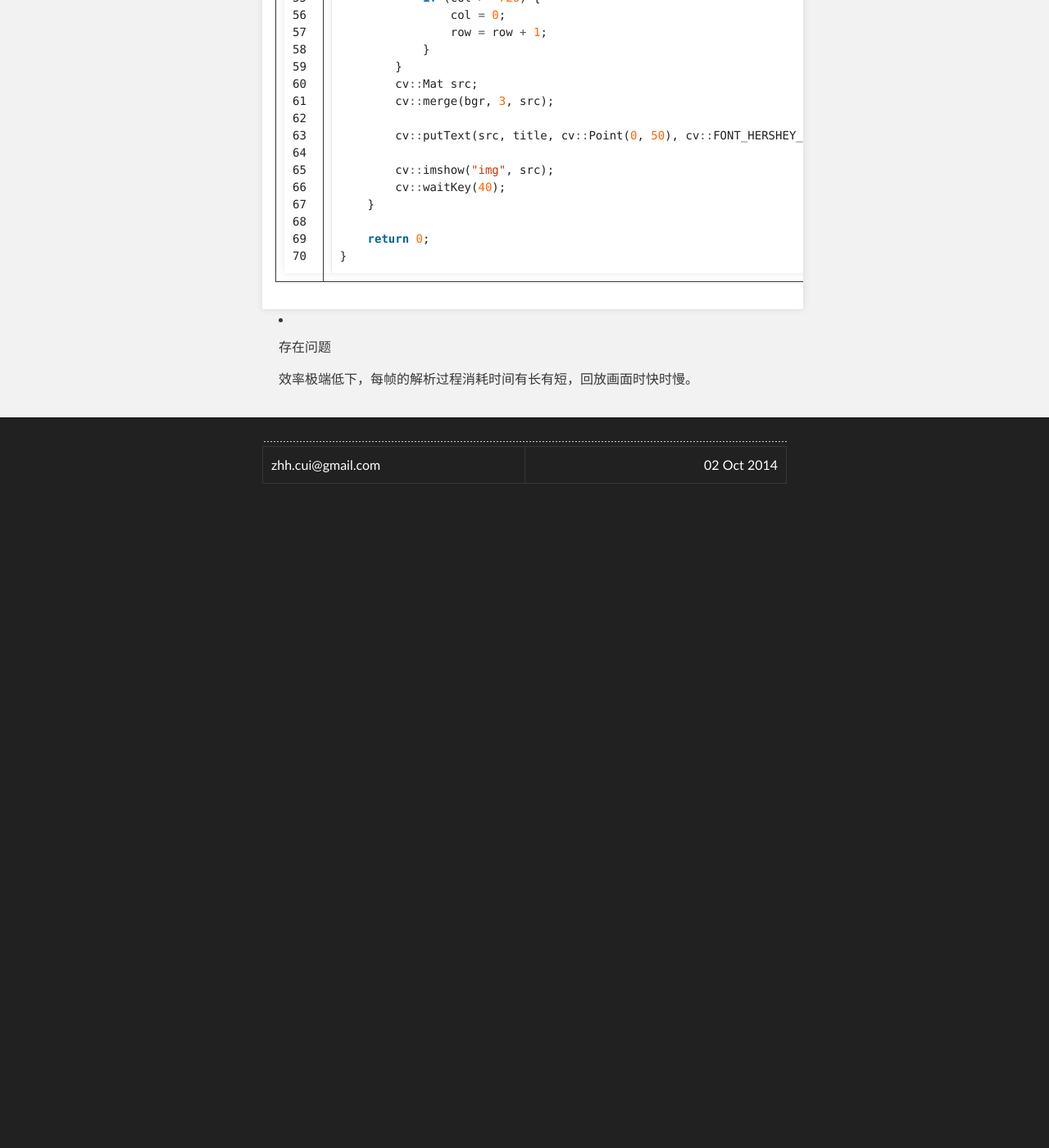
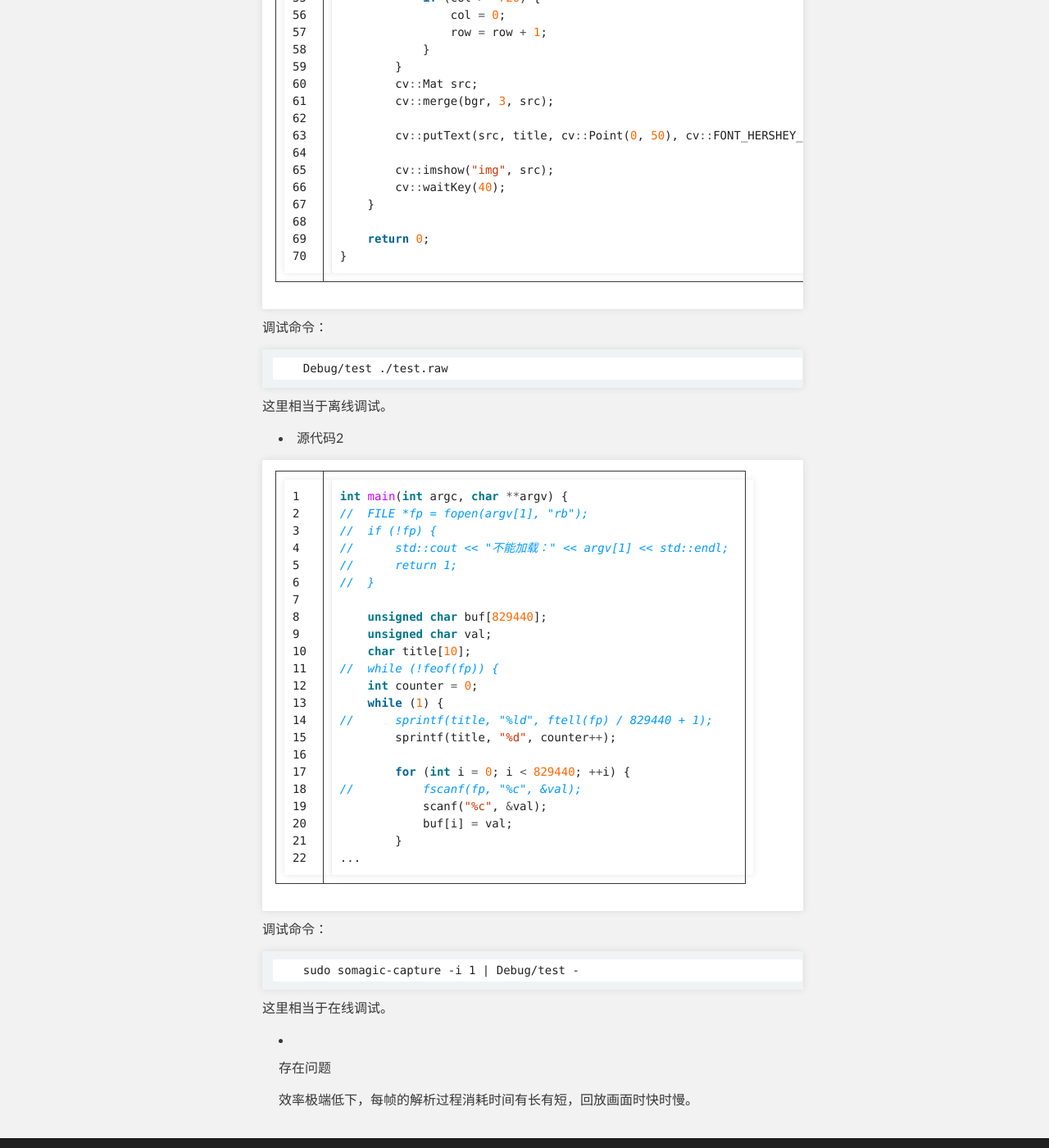
Before and after one commit to zhh-cui/zhh-cui.github.io, a Jekyll site: the page built from _posts/2014-10-02-Ubuntu驱动USB采集卡（二）.md, in a window 1280 px wide and 1400 px high, scrolled down 2206 px. Shown: the whole window at 82% size. Built offline with Jekyll 4.4.1, drawn with Linux system fonts in a browser that asks for light colours; before the commit the page ends 2836 px from its top, so only the background shows below that.

Commit message:
增加功能，利用“|”和“-”，将上一条命令的标准输出，作为下一条命令的标准输入。
Signed-off-by: CUI Zhaohui <zhh.cui@gmail.com>

```diff
--- a/_posts/2014-10-02-Ubuntu驱动USB采集卡（二）.md
+++ b/_posts/2014-10-02-Ubuntu驱动USB采集卡（二）.md
@@ -33,7 +33,7 @@ title: Ubuntu驱动USB采集卡（二）
 
     b = y + 2.03211 * (u - 128.0);
 
-- 源代码
+- 源代码1
 
 {% highlight c++ linenos %}
 #include <iostream>
@@ -108,6 +108,45 @@ int main(int argc, char **argv) {
 }
 {% endhighlight %}
 
+调试命令：
+
+        Debug/test ./test.raw
+
+这里相当于离线调试。
+
+- 源代码2
+
+{% highlight c++ linenos %}
+int main(int argc, char **argv) {
+//  FILE *fp = fopen(argv[1], "rb");
+//  if (!fp) {
+//      std::cout << "不能加载：" << argv[1] << std::endl;
+//      return 1;
+//  }
+
+    unsigned char buf[829440];
+    unsigned char val;
+    char title[10];
+//  while (!feof(fp)) {
+    int counter = 0;
+    while (1) {
+//      sprintf(title, "%ld", ftell(fp) / 829440 + 1);
+        sprintf(title, "%d", counter++);
+
+        for (int i = 0; i < 829440; ++i) {
+//          fscanf(fp, "%c", &val);
+            scanf("%c", &val);
+            buf[i] = val;
+        }
+...
+{% endhighlight %}
+
+调试命令：
+
+        sudo somagic-capture -i 1 | Debug/test -
+
+这里相当于在线调试。
+
 - 存在问题
 
     效率极端低下，每帧的解析过程消耗时间有长有短，回放画面时快时慢。
```
